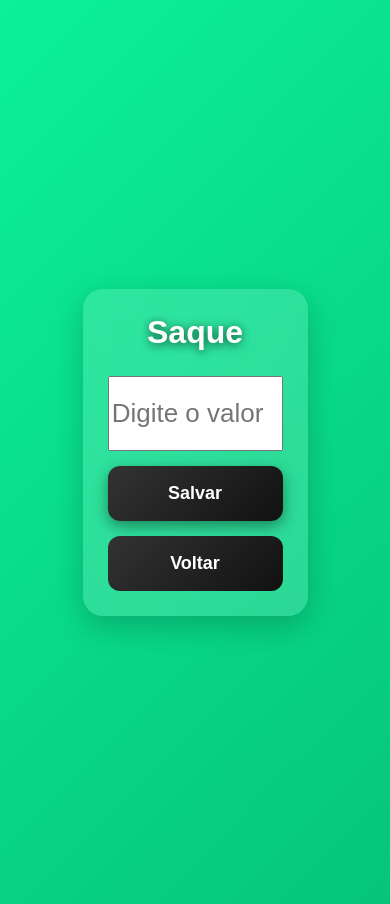
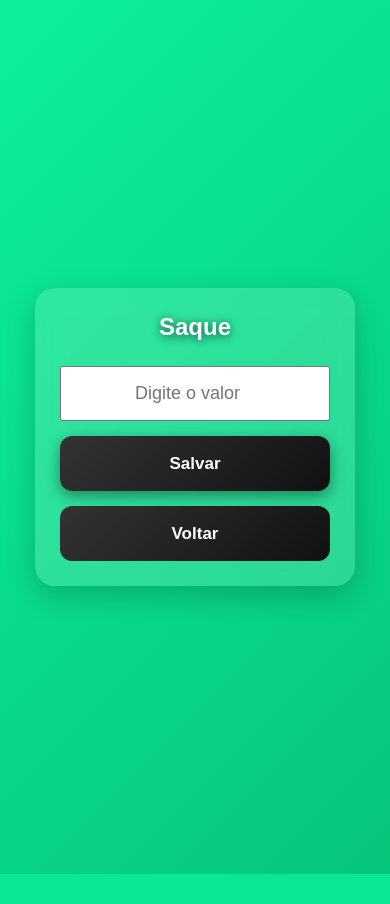
Before and after one commit to D-MAlexandreSilva/siatema-slots, a Flask app: page /saque in a window 390 px wide. After the commit the page ends 874 px from the top, so only its background shows below. Run offline with Flask 3, Linux system fonts and the light colour scheme; the visitor is signed in with stand-in values (Sample User, id 1).

Commit message:
deploy render

```diff
--- a/app.py
+++ b/app.py
@@ -96,6 +96,5 @@ def lista():
 
 
 
-
 if __name__ == "__main__":
-    app.run(debug=True)
+    app.run(host="0.0.0.0", port=5000)
--- a/static/style.css
+++ b/static/style.css
@@ -571,3 +571,87 @@ body {
         height: 500px;
     }
 }
+/* ========================= */
+/* RESPONSIVIDADE CELULAR */
+/* ========================= */
+
+@media (max-width: 768px) {
+
+    body {
+        overflow-y: auto;
+        padding: 15px;
+    }
+
+    /* CONTAINERS */
+    .conteiner,
+    .conteiner2 {
+        padding: 20px;
+        gap: 20px;
+    }
+
+    /* CABEÇALHO */
+    #cabecalho1 {
+        width: 100%;
+        max-width: 350px;
+
+        font-size: 18px;
+
+        padding: 18px;
+    }
+
+    /* FORMULÁRIOS */
+    form,
+    .painel {
+        width: 100%;
+        max-width: 350px;
+
+        padding: 25px;
+    }
+
+    /* INPUTS */
+    input,
+    #tela-cad {
+        height: 55px;
+
+        font-size: 18px;
+    }
+
+    /* BOTÕES */
+    button,
+    .botao,
+    .botao-voltar {
+        height: 55px;
+
+        font-size: 17px;
+    }
+
+    /* LISTAS */
+    .painel-listas {
+        grid-template-columns: 1fr;
+
+        gap: 20px;
+    }
+
+    /* CARDS DAS LISTAS */
+    .lista-box {
+        height: 350px;
+    }
+
+    /* RESUMO */
+    .totais {
+        grid-template-columns: 1fr;
+    }
+
+    /* TÍTULOS */
+    h1 {
+        font-size: 24px;
+    }
+
+    .card h2 {
+        font-size: 18px;
+    }
+
+    .card p {
+        font-size: 16px;
+    }
+}
```
Also changed, not shown: requirements.txt (added, +30 -0 lines).
